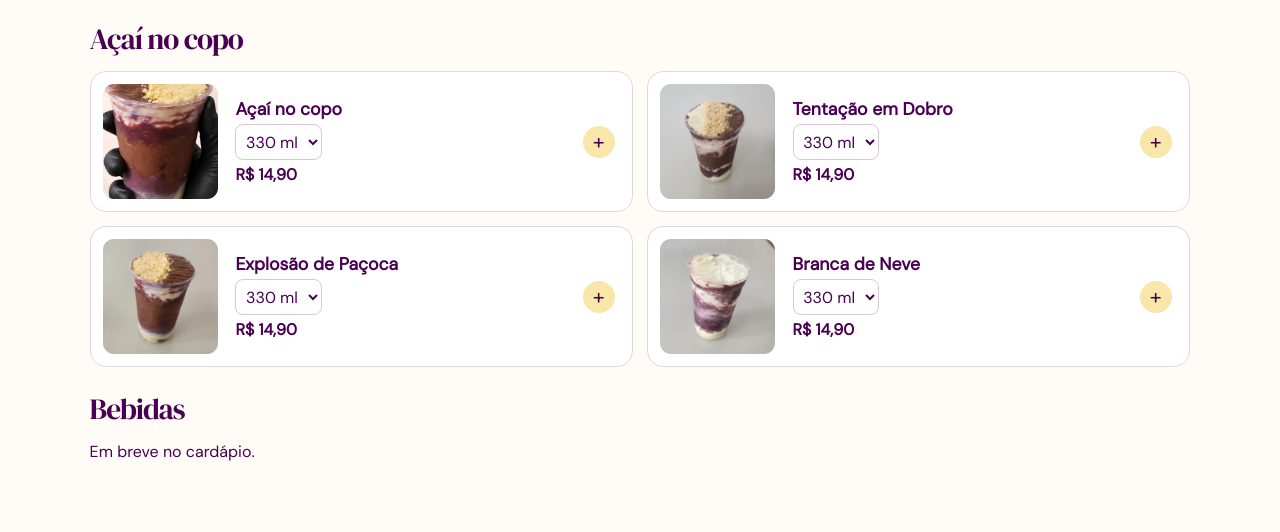
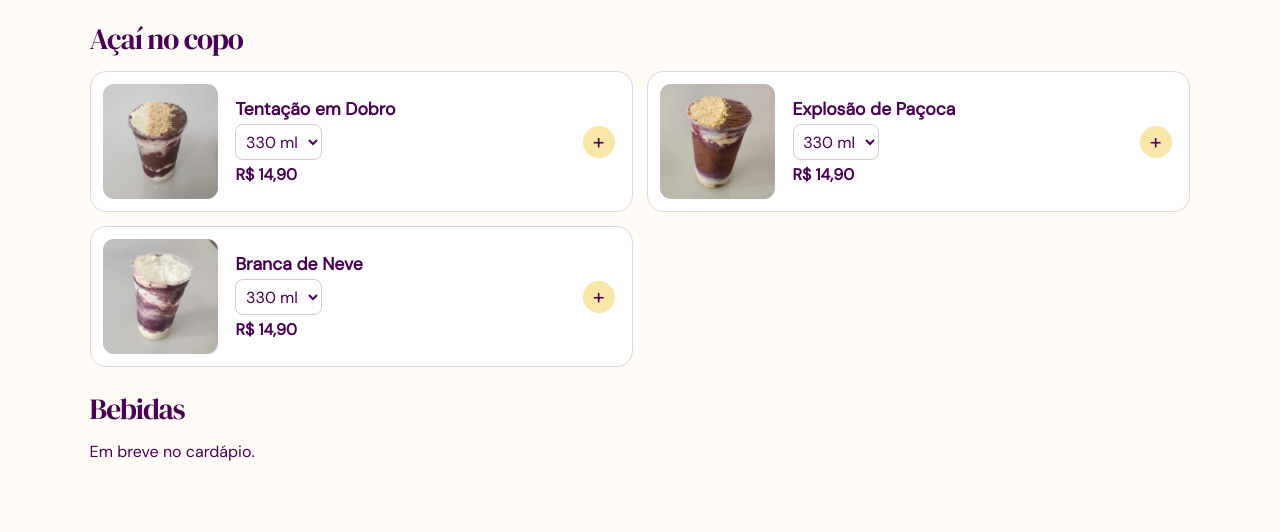
Before and after one commit to MaXh144s/PuraPolpa, a website: page polpapura/dist/index.html in a window 1280 px wide. Shown: the part 1072-1604 px from the top of the page. Drawn offline with Linux system fonts and the light colour scheme.

Commit message:
Retira o copo genérico do cardápio e mantém os três sabores

```diff
--- a/polpapura/dist/garrafas.js
+++ b/polpapura/dist/garrafas.js
@@ -50,7 +50,7 @@ const sabores = [
   { sabor: "Explosão de Paçoca", foto: "explosao-de-pacoca.webp", complementos: complementosDuplos },
   { sabor: "Branca de Neve", foto: "branca-de-neve.webp", complementos: ["Creme de chocolate branco", "Leite em pó", "Leite condensado"] }
 ];
-const produtosDelivery = [...apresentacoes, ...copos, ...sabores.flatMap(sabor => copos.map(copo => ({ ...copo, ...sabor })))];
+const produtosDelivery = [...apresentacoes, ...sabores.flatMap(sabor => copos.map(copo => ({ ...copo, ...sabor })))];
 
 const fotosGenericas = ["sem-rotulo-a.png", "sem-rotulo-b.png"];
 const semRotulo = document.querySelector("#sem-rotulo");
--- a/polpapura/dist/index.html
+++ b/polpapura/dist/index.html
@@ -21,7 +21,7 @@
     <link rel="icon" type="image/png" sizes="40x40" href="icones/favicon.png" />
     <link rel="stylesheet" href="estilo.css?v=menu2" />
     <link rel="stylesheet" href="delivery.css?v=nav2" />
-    <script defer src="garrafas.js?v=tamanhos1"></script>
+    <script defer src="garrafas.js?v=copos-sabores"></script>
     <script defer src="resumo-pedido.js?v=sabores1"></script>
     <script defer src="carrinho.js?v=sabores1"></script>
     <script defer src="delivery.js?v=tamanhos1"></script>
```
